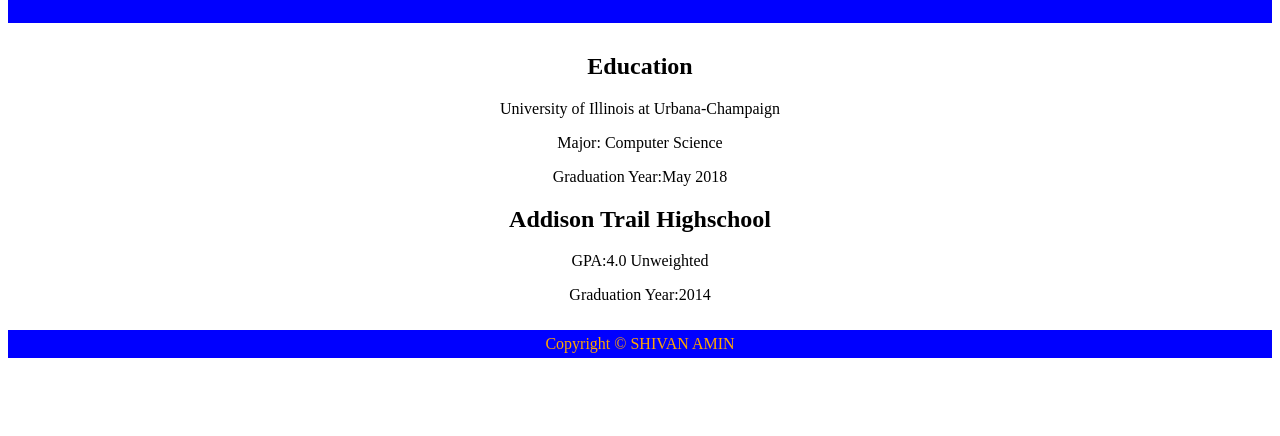
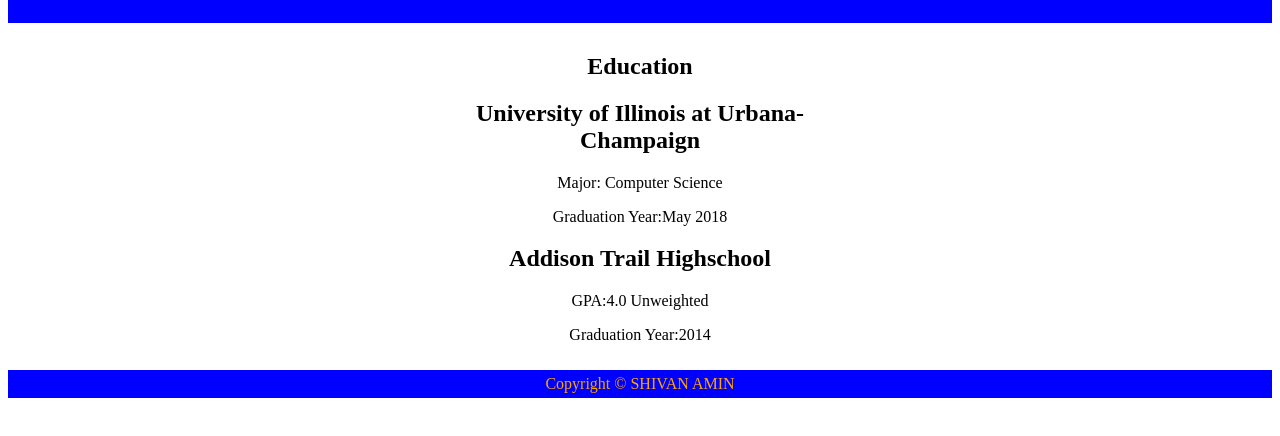
Before and after one commit to shivanamin/shivanamin, a plain HTML site: page index.html in a window 1280 px wide. Shown: the part 122-558 px from the top of the page. Drawn offline with Linux system fonts and the light colour scheme.

Commit message:
Update index.html

```diff
--- a/index.html
+++ b/index.html
@@ -32,7 +32,7 @@
 <center>
 <div id="section">
 <h2>Education</h2>
-<p>University of Illinois at Urbana-Champaign</p>
+<h2>University of Illinois at Urbana-Champaign</h2>
 <p>Major: Computer Science</p>
 <p>Graduation Year:May 2018</p>
 
```
